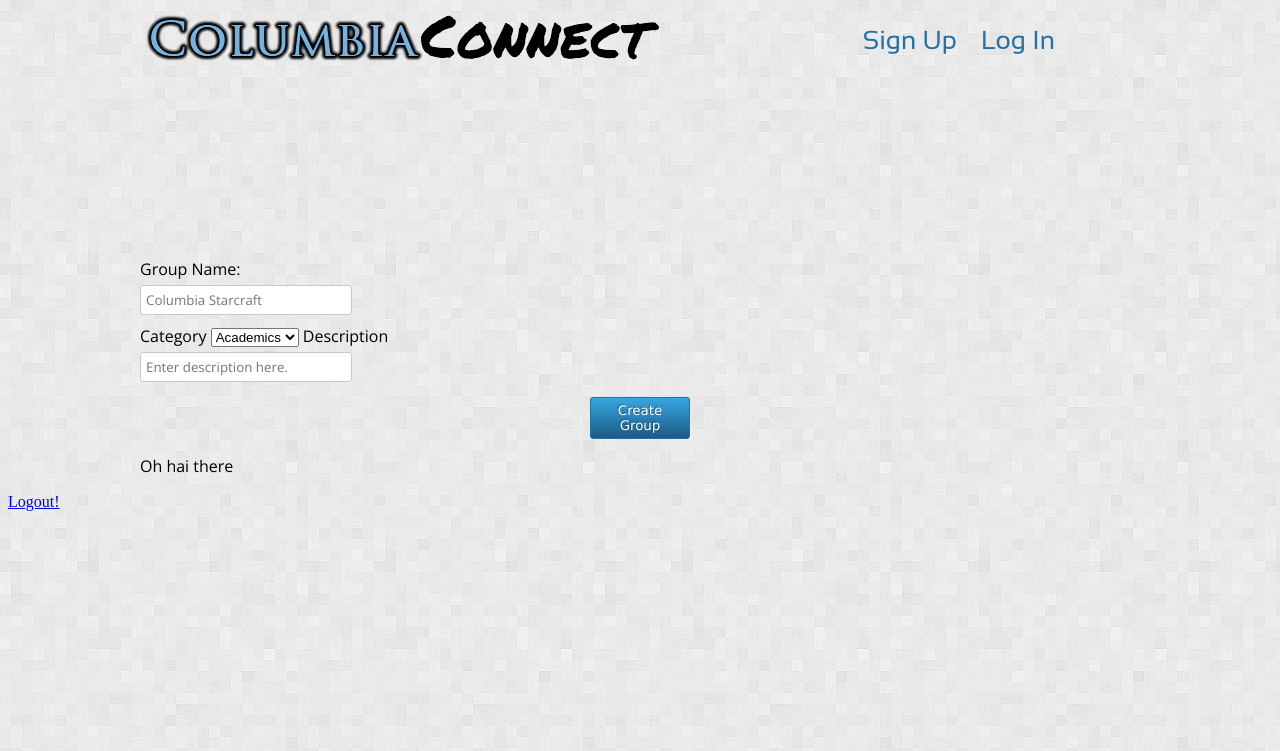
After one commit to chmullig/columbiaconnect, a Django app: template columbiaconnect/templates/frontend/groups.html in a window 1280 px wide. The commit adds this page. Shown: the top 751 px of the page. Run offline with Django 3.2, Linux system fonts and the light colour scheme; the template is opened without the code that fills it, so the values that code supplies are empty; parts of the project's set-up code (start-up, migrations or seed data) failed here and were passed over; some libraries are stand-ins or nearby versions.

Commit message:
Starting on group page

```diff
--- /dev/null
+++ b/columbiaconnect/templates/frontend/base.html
@@ -0,0 +1,86 @@
+<!DOCTYPE html>
+<html>
+	<head>
+		<title>ColumbiaConnect</title>
+		<meta charset="utf-8">
+		<link rel="stylesheet" type="text/css" href="/static/stylesheet.css">
+		<link rel="stylesheet" type="text/css" href="/static/jquery-dropdown.css">
+		<link rel="icon" type="image/ico" href="/static/images/favicon.ico">
+
+		<!-- Fonts -->
+		<link href='http://fonts.googleapis.com/css?family=Open+Sans' rel='stylesheet' type='text/css'>
+	</head>
+	<body>
+		<div id="wrapper">
+			<header>
+				<div id="header-left">
+					<a href="index.html" id="logo"></a>
+				</div>
+				<div id="header-right">
+					<a href="#signup" class="header-link fancybox">Sign Up</a>
+					<a href="#" class="header-link" data-dropdown="#login-menu" data-horizontal-offset="-12" data-vertical-offset="-10">Log In</a>
+				</div>
+			</header>
+
+			{% block content %} {% endblock%}
+			{% block footer %} {% endblock %}
+		</div>
+
+		<section id="signup">
+			<div style="text-align: center; margin-bottom: 25px; font-weight: bold;">Signing up with ColumbiaConnect is easy!</div>
+			<form id="signup-form" method="post" action = "/signup/">
+				{% csrf_token %}
+				First Name:
+				<input type="text" name="first_name" placeholder="John" class="signup-field">
+				Last Name:
+				<input type="text" name="last_name" placeholder="Smith" class="signup-field">
+        		Columbia E-mail:
+        		<input type="email" name="email" placeholder="uni@columbia.edu" class="signup-field">
+        		Password:
+        		<input type="password" name="password_initial" class="signup-field">
+        		Confirm Password:
+        		<input type="password" name="password_repeat" class="signup-field">
+        		<button type="submit" name="submit" class="big-button">Sign Up!</button>
+			</form>
+		</section>
+
+		<div id="login-menu" class="dropdown dropdown-tip dropdown-anchor-right">
+			<div class="dropdown-menu">
+				<form method="post" action="/login/">
+					{% csrf_token %}
+	        		<input type="text" name="username" placeholder="E-mail" class="login-field">
+	        		<input type="password" name="password" placeholder="Password" class="login-field">
+	        		<button type="submit" name="submit" class="big-button">Log In</button>
+
+	        		<input type="hidden" name="login_form" value="1" />
+	        		<input type="hidden" name="next" value="/" />
+				</form>
+			</div>
+		</div>
+		<a href="/logout">Logout!</a>
+
+		<!-- jQuery -->
+		<script src="https://ajax.googleapis.com/ajax/libs/jquery/1.9.0/jquery.js"></script>
+
+		<!-- Fancybox -->
+		<link rel="stylesheet" href="/static/fancybox/source/jquery.fancybox.css?v=2.1.4" type="text/css" media="screen">
+		<script src="/static/fancybox/source/jquery.fancybox.pack.js?v=2.1.4"></script>
+
+		<!-- Fancybox Options -->
+		<script>
+			(function() {
+				$(".fancybox").fancybox({
+					padding: 0
+				});
+			})();
+		</script>
+
+		<script>
+		$(".test").each(function(index) {
+    		$(this).hide().delay(275*index).fadeIn(750);
+		});
+		</script>
+
+		<script src="/static/jquery-dropdown.js"></script>
+	</body>
+</html>
--- /dev/null
+++ b/columbiaconnect/templates/frontend/groups.html
@@ -0,0 +1,25 @@
+
+{%extends "frontend/base.html"%}
+
+{%block content%}
+			<div id="hero">
+			</div>
+			<form id="create_group_form" method="post" action = "/create_group/">
+				<div id="stuff">
+					Group Name:
+					<input type="text" name="group_name" placeholder="Columbia Starcraft" class="signup-field">
+					Category
+					<select>
+						<option value="academics"> Academics </option>
+						<option value="games"> Games </option>
+					</select>
+					Description
+					<input type="text" name="description" placeholder="Enter description here." class="signup-field">
+					<button type="submit" name="submit" class="big-button">Create Group</button>
+				</div>
+			</form>
+{%endblock%}
+
+{% block footer %}
+<p> Oh hai there </p>
+{%endblock %}
```
Also changed, not shown: columbiaconnect/templates/frontend/index.html (+7 -81 lines).
